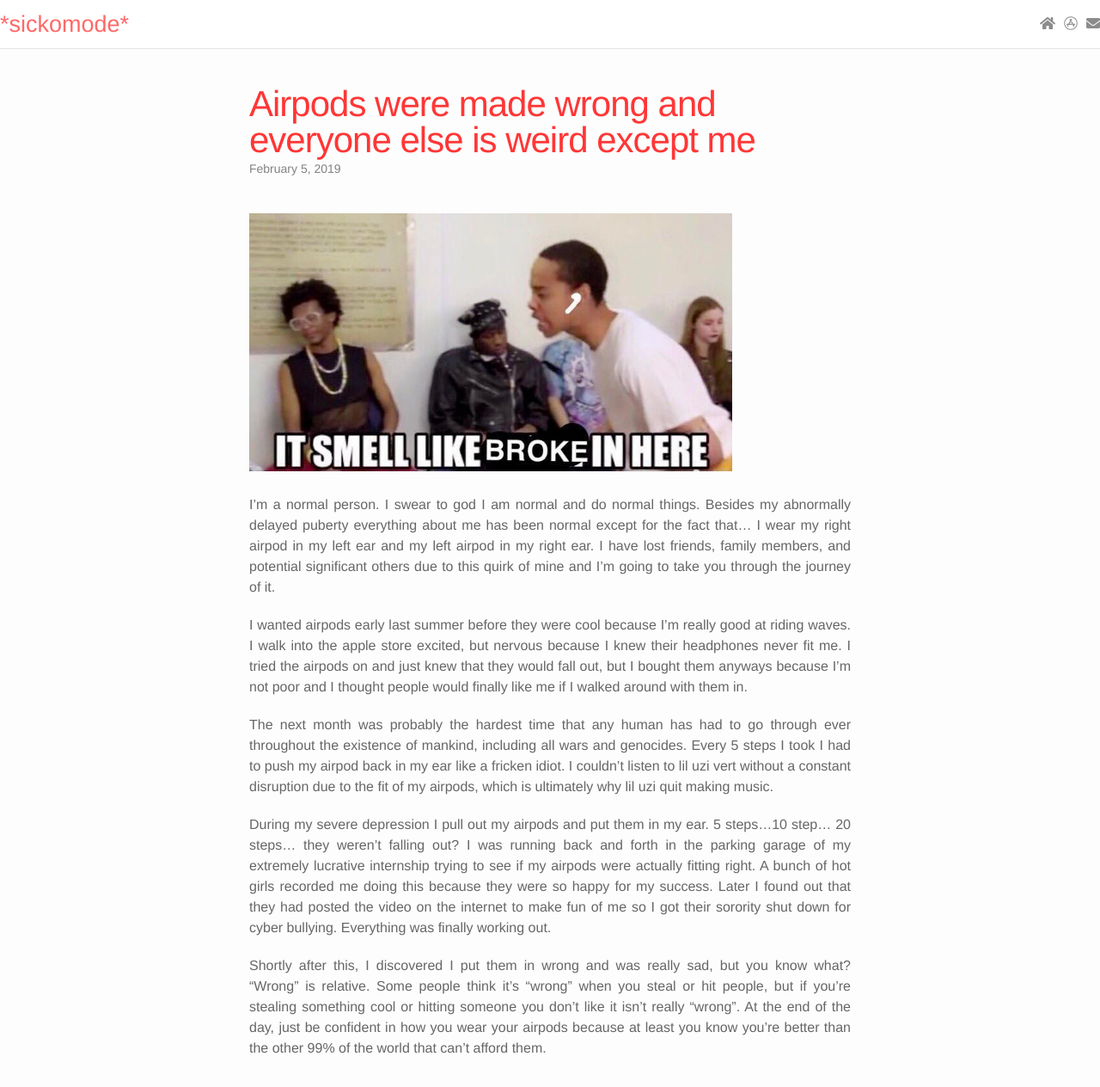
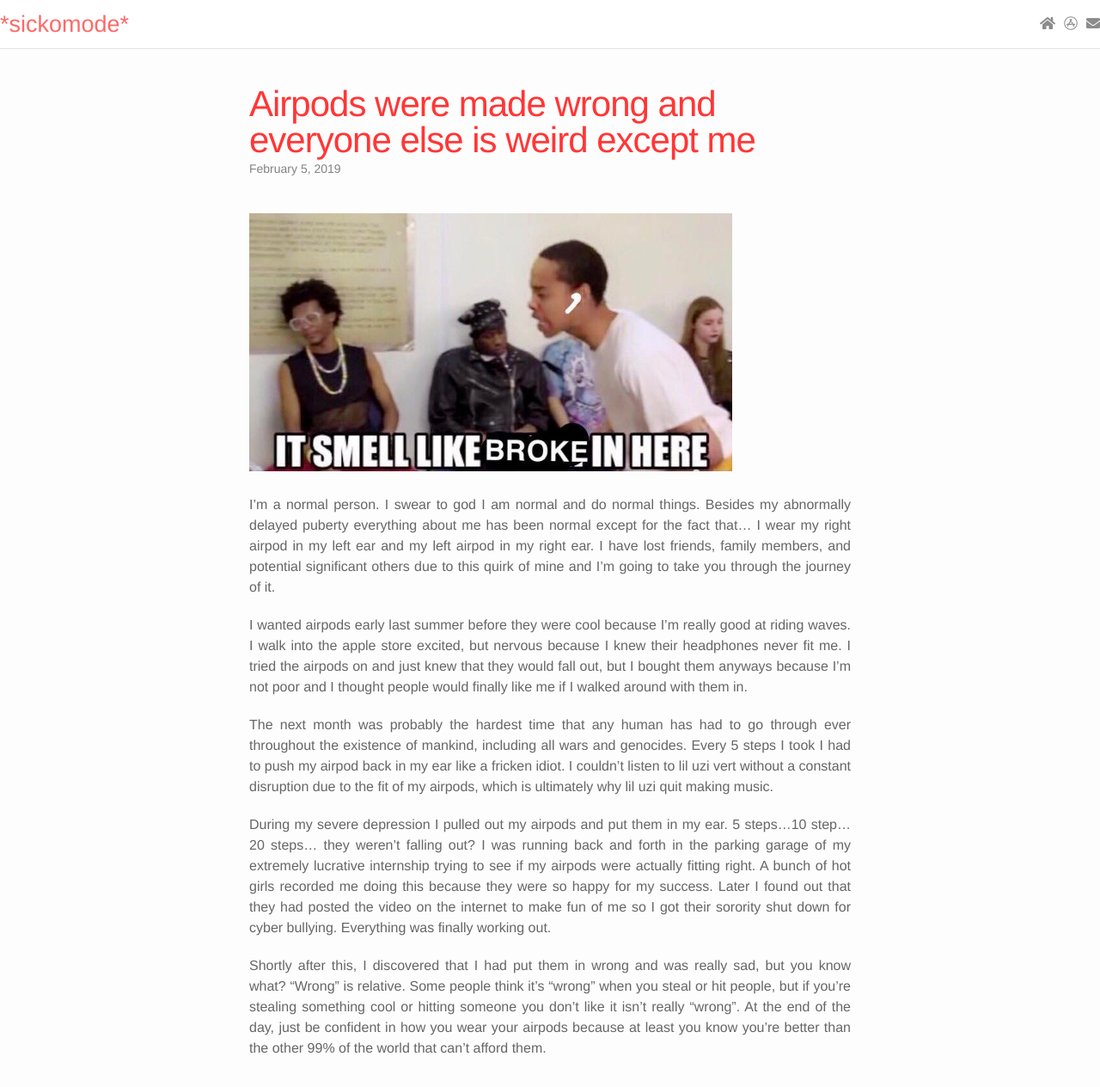
Before and after one commit to harizme/harizme.github.io, a Jekyll site: the page built from _posts/2019/2019-02-05-airpods-were-made-wrong-and-everyone-else-is-weird-except-me.markdown, in a window 1280 px wide and 1351 px high. Shown: the top 1264 px of the window at 86% size. Built offline with Jekyll 4.4.1, drawn with Linux system fonts in a browser that asks for light colours; nearby versions of some CDN libraries; comment, search, counter and statistics services are not loaded.

Commit message:
Updates to post

```diff
--- a/_posts/2019/2019-02-05-airpods-were-made-wrong-and-everyone-else-is-weird-except-me.markdown
+++ b/_posts/2019/2019-02-05-airpods-were-made-wrong-and-everyone-else-is-weird-except-me.markdown
@@ -13,6 +13,6 @@ I wanted airpods early last summer before they were cool because I’m really go
 
 The next month was probably the hardest time that any human has had to go through ever throughout the existence of mankind, including all wars and genocides. Every 5 steps I took I had to push my airpod back in my ear like a fricken idiot. I couldn’t listen to lil uzi vert without a constant disruption due to the fit of my airpods, which is ultimately why lil uzi quit making music.
 
-During my severe depression I pull out my airpods and put them in my ear. 5 steps…10 step… 20 steps… they weren’t falling out? I was running back and forth in the parking garage of my extremely lucrative internship trying to see if my airpods were actually fitting right. A bunch of hot girls recorded me doing this because they were so happy for my success. Later I found out that they had posted the video on the internet to make fun of me so I got their sorority shut down for cyber bullying. Everything was finally working out.
+During my severe depression I pulled out my airpods and put them in my ear. 5 steps…10 step… 20 steps… they weren’t falling out? I was running back and forth in the parking garage of my extremely lucrative internship trying to see if my airpods were actually fitting right. A bunch of hot girls recorded me doing this because they were so happy for my success. Later I found out that they had posted the video on the internet to make fun of me so I got their sorority shut down for cyber bullying. Everything was finally working out.
 
-Shortly after this, I discovered I put them in wrong and was really sad, but you know what? “Wrong” is relative. Some people think it’s “wrong” when you steal or hit people, but if you’re stealing something cool or hitting someone you don’t like it isn’t really “wrong”. At the end of the day, just be confident in how you wear your airpods because at least you know you're better than the other 99% of the world that can’t afford them.
+Shortly after this, I discovered that I had put them in wrong and was really sad, but you know what? “Wrong” is relative. Some people think it’s “wrong” when you steal or hit people, but if you’re stealing something cool or hitting someone you don’t like it isn’t really “wrong”. At the end of the day, just be confident in how you wear your airpods because at least you know you're better than the other 99% of the world that can’t afford them.
```
